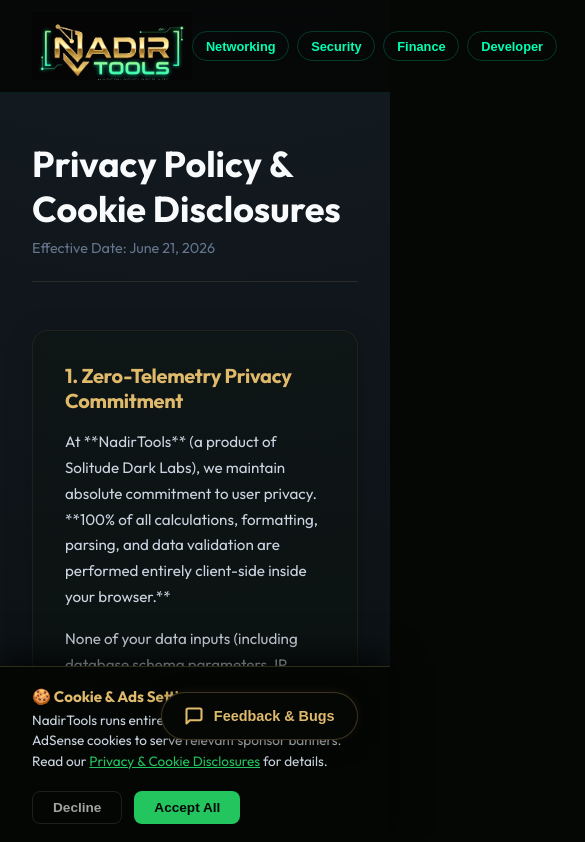
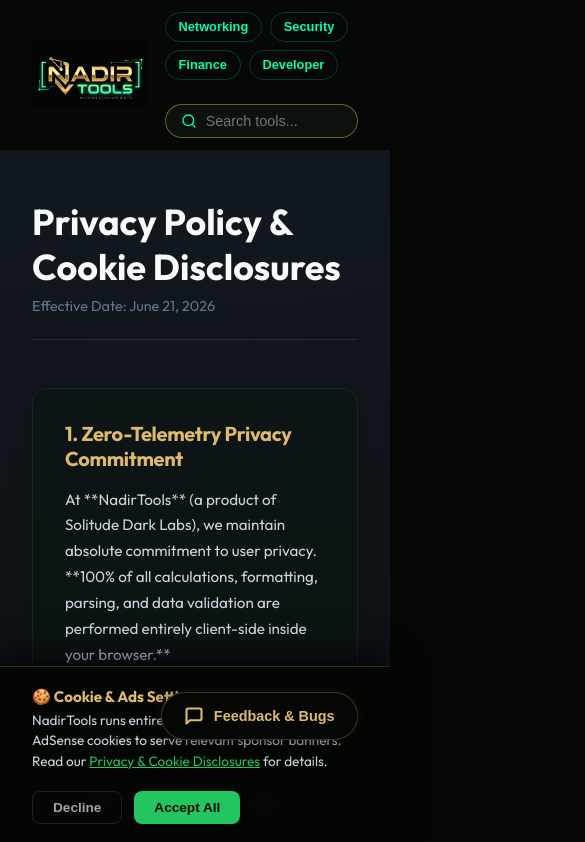
Before and after one commit to casp3rgr33n/nadirtools, a Next.js app in the folder apps/web/: page /privacy in a window 390 px wide. Shown: the top 842 px of the page, 585 px wide, since content can reach past the window. Built offline with nearby package versions, Linux system fonts and the light colour scheme; no server answers.

Commit message:
fix: layout issues on mobile, tool page ordering, and logo clipping

```diff
--- a/apps/web/app/layout.tsx
+++ b/apps/web/app/layout.tsx
@@ -102,7 +102,9 @@ const headerContainerStyle: React.CSSProperties = {
   padding: "0.75rem 2rem",
   display: "flex",
   justifyContent: "space-between",
-  alignItems: "center"
+  alignItems: "center",
+  flexWrap: "wrap",
+  gap: "1rem"
 };
 
 const logoStyle: React.CSSProperties = {
--- a/apps/web/components/HeaderNav.tsx
+++ b/apps/web/components/HeaderNav.tsx
@@ -23,9 +23,9 @@ export default function HeaderNav() {
   };
 
   return (
-    <div style={{ display: 'flex', alignItems: 'center', gap: '2rem', flex: 1, justifyContent: 'flex-end' }}>
+    <div style={{ display: 'flex', alignItems: 'center', gap: '1.5rem', flex: 1, justifyContent: 'flex-end', flexWrap: 'wrap' }}>
       {/* Quick Access Categories */}
-      <div style={{ display: 'flex', gap: '0.5rem' }}>
+      <div style={{ display: 'flex', gap: '0.5rem', flexWrap: 'wrap' }}>
         {["Networking", "Security", "Finance", "Developer"].map(cat => (
           <button
             key={cat}
@@ -63,7 +63,7 @@ export default function HeaderNav() {
       </div>
 
       {/* Search Input */}
-      <div style={{ position: 'relative', width: '300px' }}>
+      <div style={{ position: 'relative', flex: '1 1 200px', maxWidth: '300px' }}>
         <svg style={{ position: 'absolute', left: '1rem', top: '50%', transform: 'translateY(-50%)', color: '#00ffb3', pointerEvents: 'none' }} width="16" height="16" viewBox="0 0 24 24" fill="none" stroke="currentColor" strokeWidth="2" strokeLinecap="round" strokeLinejoin="round">
           <circle cx="11" cy="11" r="8" />
           <path d="m21 21-4.3-4.3" />
```
Also changed, not shown: apps/web/app/tools/[[...slug]]/page.tsx (+5 -5 lines), apps/web/public/logo.jpg.
